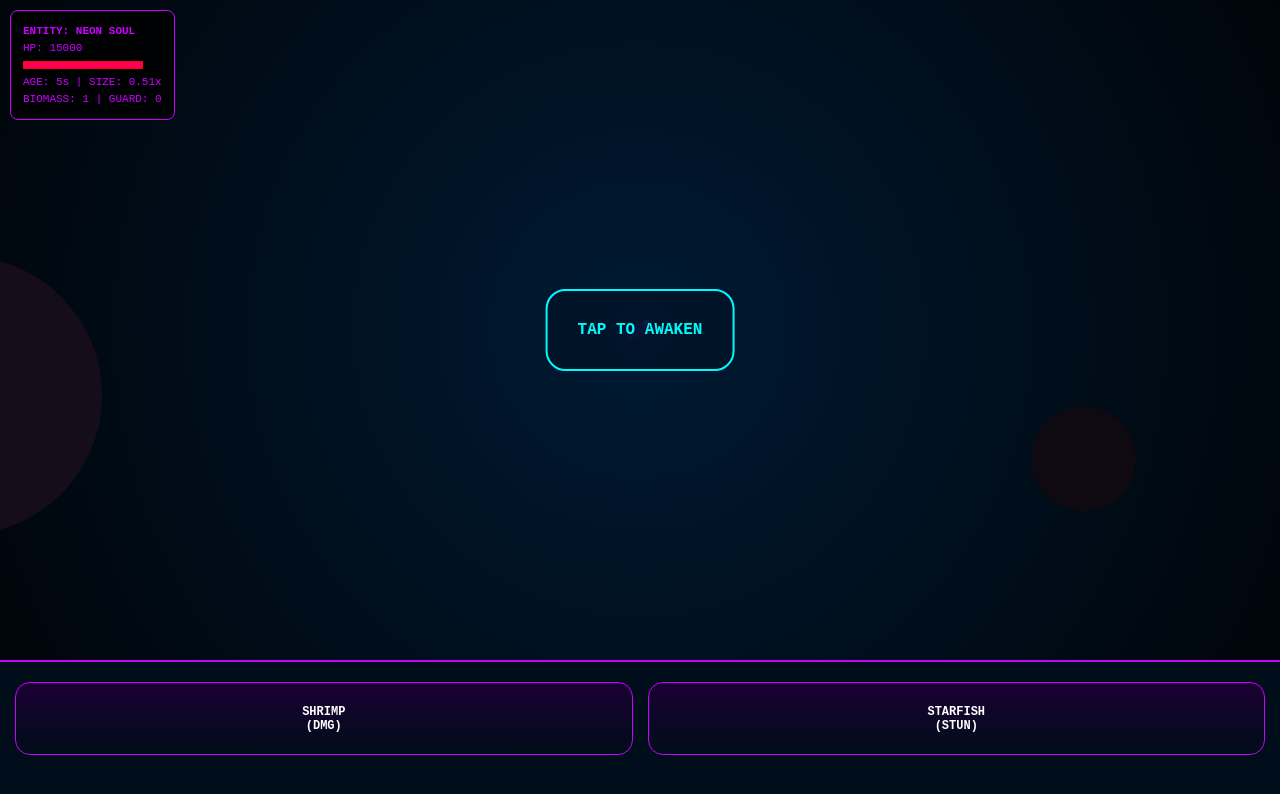
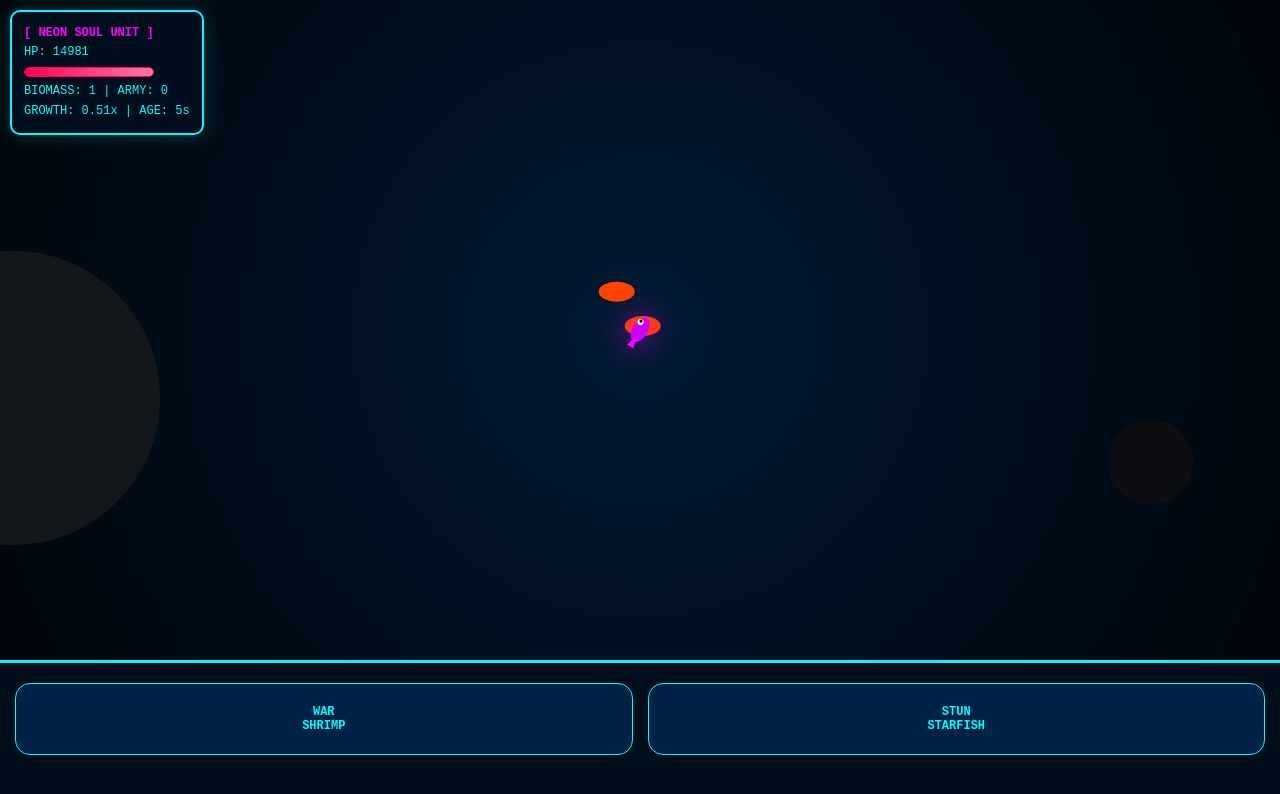
Before and after one commit to sierra72191-cell/My-project, a plain HTML site: page index.html in a window 1280 px wide. Drawn offline with Linux system fonts and the light colour scheme.

Commit message:
Update index.html

```diff
--- a/index.html
+++ b/index.html
@@ -3,38 +3,45 @@
 <head>
     <meta charset="UTF-8">
     <meta name="viewport" content="width=device-width, initial-scale=1.0, maximum-scale=1.0, user-scalable=no">
-    <title>OCEAN REALMS · ABYSSAL INK</title>
+    <title>OCEAN REALMS · HIGH DEF</title>
     <style>
         * { box-sizing: border-box; -webkit-tap-highlight-color: transparent; }
         body { margin: 0; overflow: hidden; background: #00050a; font-family: 'Courier New', monospace; display: flex; flex-direction: column; height: 100vh; }
         #game-container { flex-grow: 1; position: relative; overflow: hidden; background: radial-gradient(circle at center, #001a33 0%, #00050a 100%); }
         canvas { display: block; width: 100%; height: 100%; }
-        #stats-panel { position: absolute; top: 10px; left: 10px; color: #cc00ff; font-size: 11px; pointer-events: none; background: rgba(0,0,0,0.85); padding: 12px; border: 1px solid #cc00ff; border-radius: 8px; line-height: 1.5; z-index: 10; }
-        .hp-bar-bg { width: 120px; height: 8px; background: #300; border: 1px solid #f00; margin: 5px 0; }
-        #hp-fill { width: 100%; height: 100%; background: #ff0055; transition: width 0.2s; }
-        #audio-prompt { position: absolute; top: 50%; left: 50%; transform: translate(-50%, -50%); color: #00fbff; background: rgba(0,21,41,0.95); padding: 30px; border: 2px solid #00fbff; border-radius: 20px; text-align: center; z-index: 200; font-weight: bold; }
-        #controls { height: 140px; background: #000d1a; border-top: 2px solid #cc00ff; display: flex; gap: 15px; padding: 20px 15px 45px 15px; z-index: 100; }
-        .btn { flex: 1; background: linear-gradient(#1a0033, #000d1a); color: white; border: 1px solid #cc00ff; border-radius: 15px; display: flex; align-items: center; justify-content: center; text-align: center; font-size: 12px; font-weight: bold; }
-        .btn:active { background: #cc00ff; color: #000; }
+
+        /* Easier to read Stat Box */
+        #stats-panel {
+            position: absolute; top: 10px; left: 10px; color: #00fbff;
+            font-size: 12px; pointer-events: none;
+            background: rgba(0, 15, 30, 0.9); padding: 12px; border: 2px solid #00fbff;
+            border-radius: 10px; line-height: 1.6; z-index: 10;
+            box-shadow: 0 0 20px rgba(0, 251, 255, 0.2);
+        }
+        .hp-bar-bg { width: 130px; height: 10px; background: #200; border: 1px solid #ff0055; margin: 5px 0; border-radius: 5px; overflow: hidden; }
+        #hp-fill { width: 100%; height: 100%; background: linear-gradient(90deg, #ff0055, #ff77aa); transition: width 0.2s; }
+
+        #controls { height: 140px; background: #000d1a; border-top: 3px solid #00fbff; display: flex; gap: 15px; padding: 20px 15px 45px 15px; z-index: 100; }
+        .btn { flex: 1; background: #002244; color: #00fbff; border: 1px solid #00fbff; border-radius: 15px; display: flex; align-items: center; justify-content: center; text-align: center; font-size: 12px; font-weight: bold; text-transform: uppercase; }
+        .btn:active { background: #00fbff; color: #000; }
     </style>
 </head>
 <body onclick="startAudio()">
 
     <div id="game-container">
-        <div id="audio-prompt">TAP TO AWAKEN</div>
         <div id="stats-panel">
-            <b>ENTITY: NEON SOUL</b><br>
+            <b style="color: #ff00ff;">[ NEON SOUL UNIT ]</b><br>
             HP: <span id="hpText">15000</span>
             <div class="hp-bar-bg"><div id="hp-fill"></div></div>
-            AGE: <span id="ageUI">0</span>s | SIZE: <span id="sizeUI">1.0</span>x<br>
-            BIOMASS: <span id="coinUI">0</span> | GUARD: <span id="friendUI">0</span>
+            BIOMASS: <span id="coinUI">0</span> | ARMY: <span id="friendUI">0</span><br>
+            GROWTH: <span id="sizeUI">1.0</span>x | AGE: <span id="ageUI">0</span>s
         </div>
         <canvas id="gameCanvas"></canvas>
     </div>
 
     <div id="controls">
-        <div class="btn" id="buyShrimp">SHRIMP<br>(DMG)</div>
-        <div class="btn" id="buyScout">STARFISH<br>(STUN)</div>
+        <div class="btn" id="buyShrimp">WAR<br>SHRIMP</div>
+        <div class="btn" id="buyScout">STUN<br>STARFISH</div>
     </div>
 
 <script>
@@ -46,27 +53,23 @@
     let fish = { x: 2500, y: 2500, tx: 2505, ty: 2505, angle: 0, hp: 15000, maxHp: 15000, age: 0, scale: 0.5, tailWiggle: 0 };
     let audioStarted = false, audioCtx, masterGain;
 
-    function startAudio() {
-        if (audioStarted) return; audioStarted = true;
-        document.getElementById('audio-prompt').style.display = 'none';
-        audioCtx = new (window.AudioContext || window.webkitAudioContext)();
-        masterGain = audioCtx.createGain(); masterGain.gain.value = 0.1; masterGain.connect(audioCtx.destination);
-    }
+    function startAudio() { if (audioStarted) return; audioStarted = true; audioCtx = new AudioContext(); masterGain = audioCtx.createGain(); masterGain.gain.value = 0.1; masterGain.connect(audioCtx.destination); }
 
-    for(let i=0; i<40; i++) reefs.push({x: Math.random()*6000, y: Math.random()*6000, size: 50+Math.random()*100, depth: 0.2+Math.random()*0.3, color: `hsl(280, 30%, ${5+Math.random()*5}%)`});
-    for(let i=0; i<10; i++) ruins.push({x: Math.random()*6000, y: Math.random()*6000, w: 40+Math.random()*60, h: 100+Math.random()*200});
+    // Setup Environment
+    for(let i=0; i<40; i++) reefs.push({x: Math.random()*6000, y: Math.random()*6000, size: 40+Math.random()*120, depth: 0.2+Math.random()*0.3, color: `hsl(210, 20%, ${5+Math.random()*8}%)`});
+    for(let i=0; i<12; i++) ruins.push({x: Math.random()*6000, y: Math.random()*6000, w: 50, h: 150});
 
     function resize() { canvas.width = canvas.parentElement.clientWidth; canvas.height = canvas.parentElement.clientHeight; }
     window.addEventListener('resize', resize); resize();
 
-    const setupBtn = (id, cost, type) => {
+    const setupBtn = (id, type) => {
         document.getElementById(id).addEventListener('touchstart', (e) => {
-            if(coins >= cost) { coins -= cost; friends.push({x:fish.x, y:fish.y, type, hp: 100}); updateUI(); }
+            let cost = type === 'Shrimp' ? 5 : 10;
+            if(coins >= cost) { coins -= cost; friends.push({x:fish.x, y:fish.y, type, angle:0}); updateUI(); }
             e.preventDefault();
         });
     };
-    setupBtn('buyShrimp', 5, 'Shrimp');
-    setupBtn('buyScout', 10, 'Scout');
+    setupBtn('buyShrimp', 'Shrimp'); setupBtn('buyScout', 'Scout');
 
     function updateUI() {
         document.getElementById('coinUI').innerText = coins;
@@ -77,117 +80,139 @@
         document.getElementById('sizeUI').innerText = fish.scale.toFixed(2);
     }
 
+    // DRAWING FUNCTIONS
+    function drawShrimp(x, y, angle) {
+        ctx.save(); ctx.translate(x-cam.x, y-cam.y); ctx.rotate(angle);
+        ctx.fillStyle = '#ff7f50';
+        for(let j=0; j<5; j++) { ctx.beginPath(); ctx.ellipse(-j*5, Math.sin(Date.now()/150 + j)*2, 6, 4, 0, 0, 7); ctx.fill(); } // Segments
+        ctx.strokeStyle = '#ff7f50'; ctx.lineWidth = 1;
+        ctx.beginPath(); ctx.moveTo(0,-2); ctx.lineTo(15, -10); ctx.moveTo(0,2); ctx.lineTo(15, 10); ctx.stroke(); // Antennae
+        ctx.restore();
+    }
+
+    function drawStarfish(x, y) {
+        ctx.save(); ctx.translate(x-cam.x, y-cam.y);
+        ctx.rotate(Date.now()/800);
+        ctx.fillStyle = '#f0ff00'; ctx.shadowBlur=15; ctx.shadowColor='gold';
+        ctx.beginPath();
+        for(let i=0; i<5; i++) { ctx.rotate(Math.PI*2/5); ctx.lineTo(18, 0); ctx.lineTo(7, 5); }
+        ctx.closePath(); ctx.fill(); ctx.restore();
+    }
+
+    function drawOctopus(x, y) {
+        ctx.save(); ctx.translate(x-cam.x, y-cam.y);
+        ctx.fillStyle = '#800000'; ctx.beginPath(); ctx.ellipse(0,0,20,15,0,0,7); ctx.fill();
+        ctx.strokeStyle = '#800000'; ctx.lineWidth = 3;
+        for(let i=0; i<8; i++) {
+            ctx.beginPath(); ctx.moveTo(0,0);
+            let a = (i*Math.PI/4) + Math.sin(Date.now()/200 + i)*0.4;
+            ctx.lineTo(Math.cos(a)*30, Math.sin(a)*30); ctx.stroke();
+        }
+        ctx.restore();
+    }
+
+    function drawShark(x, y, angle) {
+        ctx.save(); ctx.translate(x-cam.x, y-cam.y); ctx.rotate(angle);
+        ctx.fillStyle = '#1a1a1a'; ctx.beginPath(); ctx.ellipse(0,0,55,18,0,0,7); ctx.fill();
+        ctx.beginPath(); ctx.moveTo(0, -15); ctx.lineTo(-20, -35); ctx.lineTo(-5, -15); ctx.fill(); // Fin
+        ctx.fillStyle = 'red'; ctx.beginPath(); ctx.arc(25, -4, 3, 0, 7); ctx.fill(); // Eye
+        ctx.restore();
+    }
+
     canvas.addEventListener('touchstart', (e) => {
         const rect = canvas.getBoundingClientRect();
         fish.tx = e.touches[0].clientX - rect.left + cam.x;
         fish.ty = e.touches[0].clientY - rect.top + cam.y;
     });
 
-    function drawOctopus(x, y, i) {
-        ctx.save(); ctx.translate(x-cam.x, y-cam.y);
-        ctx.fillStyle = '#800000'; ctx.beginPath(); ctx.ellipse(0,0, 18, 12, 0, 0, 7); ctx.fill();
-        ctx.strokeStyle = '#800000'; ctx.lineWidth = 3;
-        for(let j=0; j<8; j++) {
-            ctx.beginPath(); ctx.moveTo(0,0);
-            let ang = (j * Math.PI/4) + Math.sin(Date.now()/300 + i)*0.5;
-            ctx.lineTo(Math.cos(ang)*25, Math.sin(ang)*25); ctx.stroke();
-        }
-        ctx.restore();
-    }
-
     function loop() {
         fish.age += 1/60; fish.scale = 0.5 + (fish.age / 500);
-        if(fish.hp < fish.maxHp) fish.hp += 0.8;
+        if(fish.hp < fish.maxHp) fish.hp += 1;
 
-        // NEW INTELLIGENT MOVEMENT
-        let distToTarget = Math.hypot(fish.tx - fish.x, fish.ty - fish.y);
-        if(distToTarget < 20) {
-            let nearest = entities.find(e => e.type === 'coin' && Math.hypot(e.x-fish.x, e.y-fish.y) < 500);
-            if(nearest) { fish.tx = nearest.x; fish.ty = nearest.y; }
-            else if (Math.random() < 0.01) { fish.tx += (Math.random()-0.5)*400; fish.ty += (Math.random()-0.5)*400; }
+        // Auto-Seek Curiosity
+        if(Math.hypot(fish.tx-fish.x, fish.ty-fish.y) < 20) {
+            let coin = entities.find(e => e.type==='coin' && Math.hypot(e.x-fish.x, e.y-fish.y) < 400);
+            if(coin) { fish.tx = coin.x; fish.ty = coin.y; }
         }
 
         cam.x += (fish.x - canvas.width/2 - cam.x) * 0.05;
         cam.y += (fish.y - canvas.height/2 - cam.y) * 0.05;
-        fish.x += (fish.tx - fish.x) * 0.03;
-        fish.y += (fish.ty - fish.y) * 0.03;
-        fish.angle = Math.atan2(fish.ty - fish.y, fish.tx - fish.x);
-        fish.tailWiggle += 0.15;
+        fish.x += (fish.tx - fish.x) * 0.03; fish.y += (fish.ty - fish.y) * 0.03;
+        fish.angle = Math.atan2(fish.ty-fish.y, fish.tx-fish.x);
+        fish.tailWiggle += 0.2;
 
         ctx.clearRect(0,0, canvas.width, canvas.height);
         ruins.forEach(r => { ctx.fillStyle = '#020a14'; ctx.fillRect(r.x-cam.x*0.2, r.y-cam.y*0.2, r.w, r.h); });
         reefs.forEach(r => { ctx.fillStyle = r.color; ctx.beginPath(); ctx.arc(r.x - cam.x*r.depth, r.y - cam.y*r.depth, r.size, 0, 7); ctx.fill(); });
 
-        // Ink Clouds
-        ctx.fillStyle = 'rgba(0,0,0,0.6)';
+        // Ink System
+        ctx.fillStyle = 'rgba(0,0,0,0.7)';
         inkClouds = inkClouds.filter(c => {
-            c.r += 0.5; c.life -= 0.01;
+            c.r += 0.4; c.life -= 0.01;
             ctx.beginPath(); ctx.arc(c.x-cam.x, c.y-cam.y, c.r, 0, 7); ctx.fill();
-            if(Math.hypot(fish.x-c.x, fish.y-c.y) < c.r) fish.hp -= 0.1;
+            if(Math.hypot(fish.x-c.x, fish.y-c.y) < c.r) fish.hp -= 2;
             return c.life > 0;
         });
 
+        // Entities & Combat Logic
         entities = entities.filter(en => {
             let d = Math.hypot(fish.x - en.x, fish.y - en.y);
             if(en.type === 'coin' && d < 50) { coins++; updateUI(); return false; }
             if(en.stun > 0) { en.stun--; ctx.globalAlpha = 0.4; }
 
-            ctx.save(); ctx.translate(en.x-cam.x, en.y-cam.y);
             if(en.type === 'shark') {
-                en.x += (fish.x - en.x) * 0.01; en.y += (fish.y - en.y) * 0.01;
-                ctx.rotate(Math.atan2(fish.y-en.y, fish.x-en.x));
-                ctx.fillStyle='#1a1a1a'; ctx.beginPath(); ctx.ellipse(0,0,50,16,0,0,7); ctx.fill();
+                if(en.stun <= 0) { en.x += (fish.x-en.x)*0.012; en.y += (fish.y-en.y)*0.012; }
+                drawShark(en.x, en.y, Math.atan2(fish.y-en.y, fish.x-en.x));
             } else if(en.type === 'octopus') {
-                if(Math.random() < 0.01) inkClouds.push({x: en.x, y: en.y, r: 10, life: 1});
-                drawOctopus(0,0, 0);
+                if(Math.random() < 0.01) inkClouds.push({x:en.x, y:en.y, r:10, life:1});
+                drawOctopus(en.x, en.y);
             } else if(en.type === 'enemyFish') {
-                en.x += (fish.x - en.x) * 0.02; en.y += (fish.y - en.y) * 0.02;
-                ctx.fillStyle='#ff4400'; ctx.beginPath(); ctx.ellipse(0,0,15,8,0,0,7); ctx.fill();
+                if(en.stun <= 0) { en.x += (fish.x-en.x)*0.02; en.y += (fish.y-en.y)*0.02; }
+                ctx.fillStyle = '#ff4400'; ctx.save(); ctx.translate(en.x-cam.x, en.y-cam.y);
+                ctx.beginPath(); ctx.ellipse(0,0,18,10,0,0,7); ctx.fill(); ctx.restore();
             } else {
-                ctx.fillStyle='#ffd700'; ctx.beginPath(); ctx.arc(0,0,6,0,7); ctx.fill();
+                ctx.fillStyle = 'gold'; ctx.beginPath(); ctx.arc(en.x-cam.x, en.y-cam.y, 6, 0, 7); ctx.fill();
             }
-            ctx.restore(); ctx.globalAlpha = 1.0;
-            if(d < 60 && en.stun <= 0) {
-                if(en.type==='shark') fish.hp -= 1.5;
-                if(en.type==='octopus' || en.type==='enemyFish') fish.hp -= 0.5;
-            }
+            ctx.globalAlpha = 1.0;
+            if(d < 65 && en.stun <= 0) fish.hp -= (en.type==='shark' ? 5 : 1);
             return !en.dead;
         });
 
+        // Companions
         friends.forEach((fr, i) => {
-            let orbitX = fish.x + Math.cos(Date.now()/1000 + i) * (80 + fish.scale*10);
-            let orbitY = fish.y + Math.sin(Date.now()/1000 + i) * (80 + fish.scale*10);
+            let orbitX = fish.x + Math.cos(Date.now()/1000 + i) * (90 + fish.scale*15);
+            let orbitY = fish.y + Math.sin(Date.now()/1000 + i) * (90 + fish.scale*15);
             let target = { x: orbitX, y: orbitY };
-            let enemy = entities.find(e => (e.type!=='coin') && Math.hypot(e.x-fish.x, e.y-fish.y) < 300);
+            let enemy = entities.find(e => e.type !== 'coin' && Math.hypot(e.x-fish.x, e.y-fish.y) < 350);
 
             if(enemy) target = enemy;
             fr.x += (target.x - fr.x) * 0.1; fr.y += (target.y - fr.y) * 0.1;
 
-            if(enemy && Math.hypot(fr.x-enemy.x, fr.y-enemy.y) < 50) {
-                if(fr.type === 'Shrimp') { enemy.hp -= 0.2; if(enemy.hp <= 0) { enemy.dead=true; coins+=2; } }
-                if(fr.type === 'Scout') { enemy.stun = 100; }
+            // DAMAGE AND STUN APPLICATION
+            if(enemy && Math.hypot(fr.x-enemy.x, fr.y-enemy.y) < 55) {
+                if(fr.type === 'Shrimp') { enemy.hp -= 0.5; if(enemy.hp <= 0) { enemy.dead=true; coins+=3; } }
+                else { enemy.stun = 120; } // 2 second stun
             }
 
-            ctx.fillStyle = fr.type === 'Shrimp' ? '#ff7f50' : '#f0ff00';
-            ctx.beginPath(); ctx.arc(fr.x-cam.x, fr.y-cam.y, 7, 0, 7); ctx.fill();
+            if(fr.type === 'Shrimp') drawShrimp(fr.x, fr.y, Math.atan2(target.y-fr.y, target.x-fr.x));
+            else drawStarfish(fr.x, fr.y);
         });
 
-        // PLAYER: BIOLUMINESCENT NEON VIOLET
+        // PLAYER: NEON PURPLE
         ctx.save(); ctx.translate(fish.x-cam.x, fish.y-cam.y); ctx.rotate(fish.angle); ctx.scale(fish.scale, fish.scale);
-        ctx.shadowBlur=30; ctx.shadowColor='#cc00ff';
-        ctx.fillStyle = '#cc00ff'; ctx.beginPath(); ctx.ellipse(0,0,25,14,0,0,7); ctx.fill(); // Body
-        ctx.fillStyle = '#ff00ff'; ctx.beginPath(); ctx.moveTo(-15,0); ctx.lineTo(-35, 12 * Math.sin(fish.tailWiggle)); ctx.lineTo(-35, -12 * Math.sin(fish.tailWiggle)); ctx.fill(); // Tail
-        ctx.fillStyle='white'; ctx.beginPath(); ctx.arc(12,-6,5,0,7); ctx.fill();
+        ctx.shadowBlur=35; ctx.shadowColor='#ff00ff';
+        ctx.fillStyle = '#cc00ff'; ctx.beginPath(); ctx.ellipse(0,0,26,15,0,0,7); ctx.fill();
+        ctx.fillStyle = '#ff00ff'; ctx.beginPath(); ctx.moveTo(-15,0);
+        ctx.lineTo(-38, 15*Math.sin(fish.tailWiggle)); ctx.lineTo(-38, -15*Math.sin(fish.tailWiggle)); ctx.fill();
+        ctx.fillStyle='white'; ctx.beginPath(); ctx.arc(14,-7,6,0,7); ctx.fill();
+        ctx.fillStyle='black'; ctx.beginPath(); ctx.arc(16,-7,3,0,7); ctx.fill();
         ctx.restore();
 
-        // Balanced Spawning
-        if(Math.random() < 0.05 && entities.length < 50) {
+        if(Math.random() < 0.04 && entities.length < 45) {
             let r = Math.random();
             let type = r < 0.05 ? 'shark' : (r < 0.15 ? 'octopus' : (r < 0.4 ? 'enemyFish' : 'coin'));
-            let hp = type === 'shark' ? 500 : (type === 'coin' ? 1 : 100);
-            entities.push({x: fish.x+(Math.random()-0.5)*2000, y: fish.y+(Math.random()-0.5)*2000, type, hp, stun:0, dead:false});
+            entities.push({x: fish.x+(Math.random()-0.5)*2000, y: fish.y+(Math.random()-0.5)*2000, type, hp: type==='shark'?500:100, stun:0, dead:false});
         }
-
         updateUI(); requestAnimationFrame(loop);
     }
     loop();
```
